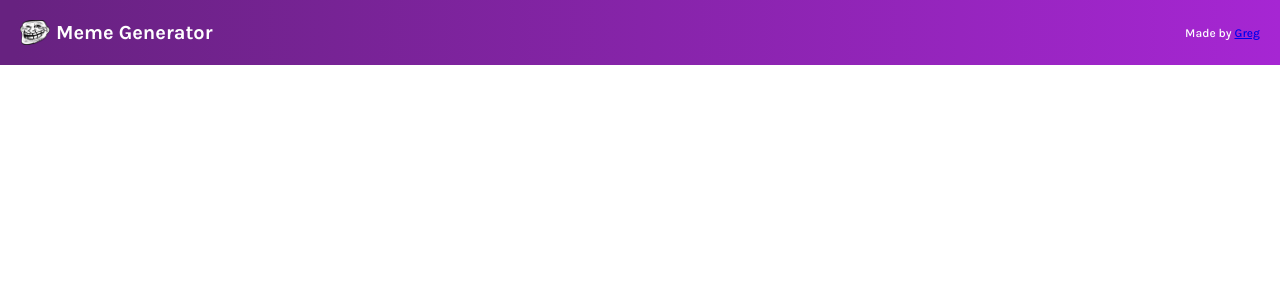
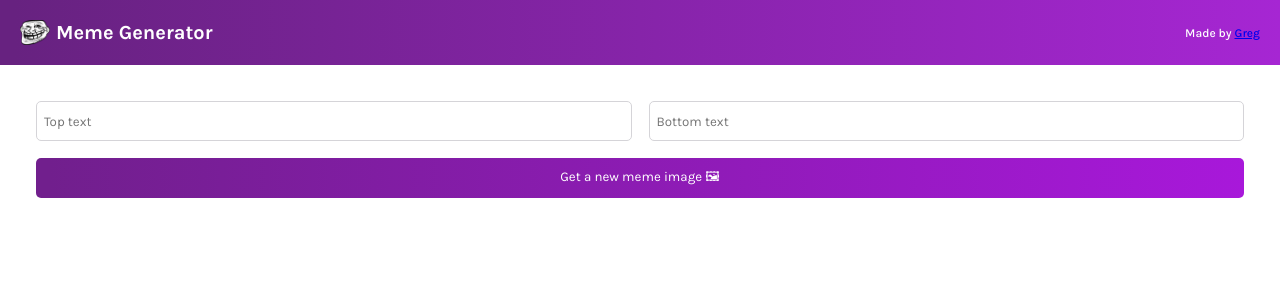
Before and after one commit to GregoireGeoffroy/React-MemeGenerator, a React (Vite) app: page / in a window 1280 px wide. Shown: the top 300 px of the page. Built offline with nearby package versions, Linux system fonts and the light colour scheme.

Commit message:
setup Form

```diff
--- a/src/App.css
+++ b/src/App.css
@@ -5,6 +5,10 @@
 body {
   font-family: "Karla", sans-serif;
   margin: 0;
+}
+
+main {
+  padding: 36px;
 }
 
 .header {
@@ -30,3 +34,26 @@
   font-size: 0.75rem;
   font-weight: 500;
 }
+
+.form {
+  display: grid;
+  grid-template: 40px 40px / 1fr 1fr;
+  gap: 17px;
+}
+
+.form--input {
+  font-family: "Karla", sans-serif;
+  border-radius: 5px;
+  border: 1px solid #D5D4D8;
+  text-indent: 5px;
+}
+
+.form--button {
+  grid-column: 1 / -1;
+  font-family: "Karla", sans-serif;
+  border-radius: 5px;
+  background: linear-gradient(90.41deg, #711F8D 1.14%, #A818DA 100%);
+  color: white;
+  border: none;
+  cursor: pointer;
+}
--- a/src/App.jsx
+++ b/src/App.jsx
@@ -1,10 +1,12 @@
 import './App.css'
 import Header from "./components/Header"
+import Meme from "./components/Meme"
 
 function App() {
   return (
       <div>
           <Header />
+          <Meme />
       </div>
   )
 }
--- /dev/null
+++ b/src/components/Meme.jsx
@@ -0,0 +1,23 @@
+export default function Meme() {
+    return (
+        <main>
+            <form className="form">
+                <input
+                    type="text"
+                    placeholder="Top text"
+                    className="form--input"
+                />
+                <input
+                    type="text"
+                    placeholder="Bottom text"
+                    className="form--input"
+                />
+                <button
+                    className="form--button"
+                >
+                    Get a new meme image 🖼
+                </button>
+            </form>
+        </main>
+    )
+}
```
